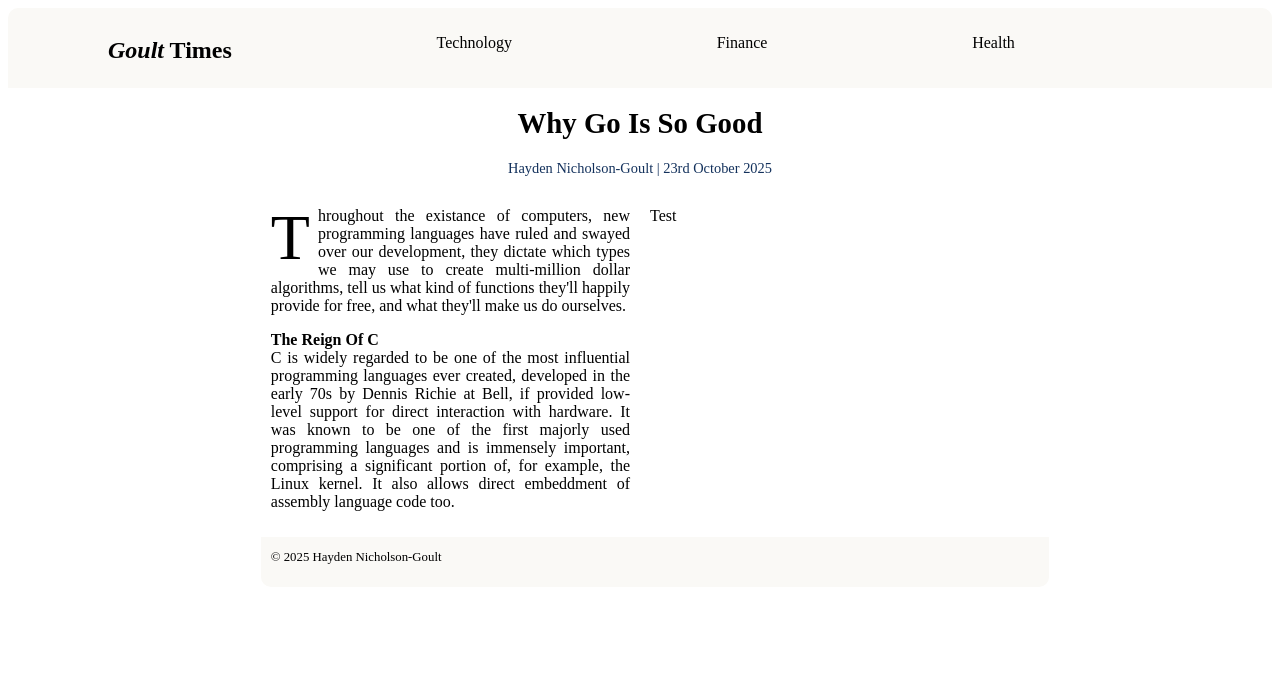
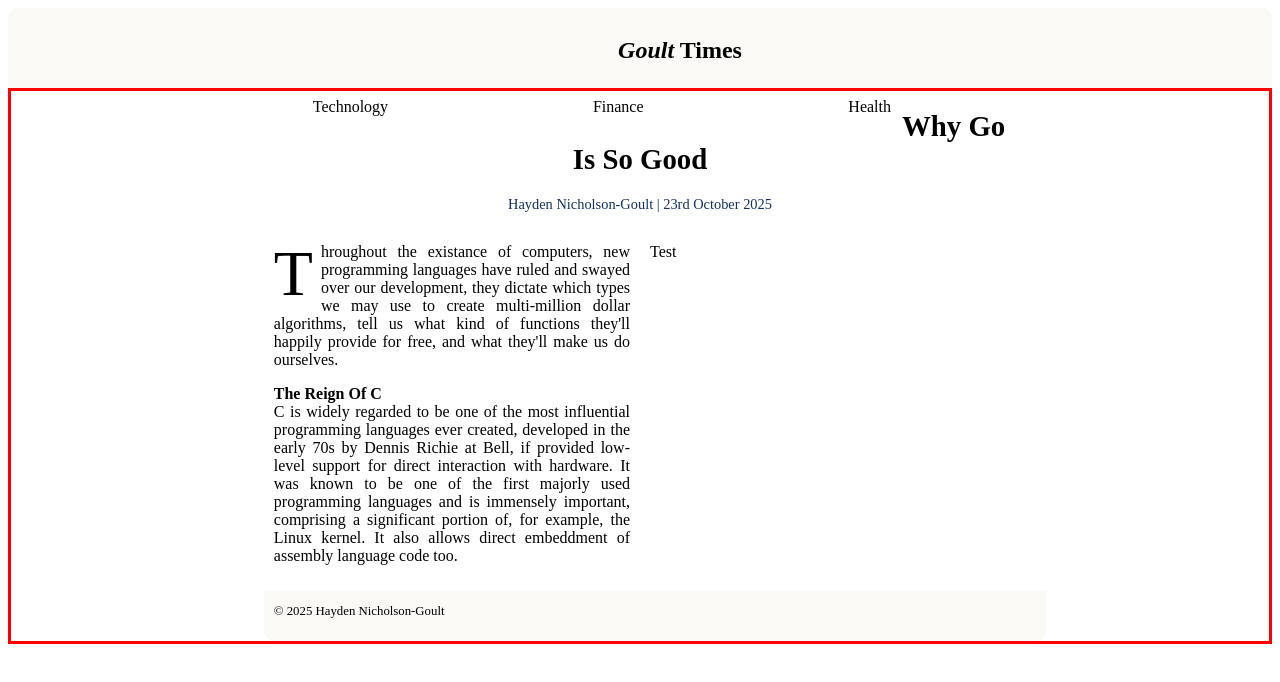
Before and after one commit to goultyy/goultyy.github.io, a plain HTML site: page index.html in a window 1280 px wide. Drawn offline with Linux system fonts and the light colour scheme; a web font is replaced by a local one.

Commit message:
Updated the scaling

```diff
--- a/index.html
+++ b/index.html
@@ -3,6 +3,7 @@
         <title>Main Page</title>
         <link href="https://fonts.googleapis.com/css2?family=IM+Fell+Double+Pica:ital@0;1&display=swap" rel="stylesheet">
         <link rel="stylesheet" href="style.css">
+        <meta name="viewport" content="width=device-width, initial-scale=1.0" />
     </head>
     <body>
         <div class="header">
--- a/style.css
+++ b/style.css
@@ -9,7 +9,7 @@ body {
     font-style: normal;
 }
 
-@media only screen and (min-width: 1400px) {
+@media (min-width: 1400px) {
     .paper-content {
         padding-left: 33%;
         padding-right: 33%;
@@ -19,17 +19,23 @@ body {
     }
 }
 
-@media only screen and (max-width: 1400px) and (min-width: 800px) {
+
+@media (max-width: 1400px) and (min-width: 800px) {
     .paper-content {
         padding-left: 20%;
         padding-right: 20%;
+        border: 3px solid red !important;
     }
     .right-info {
         margin-left: 16vw;
     }
+    .site-title {
+        text-align: center !important;
+        float: initial !important;
+    }
 }
 
-@media only screen and (max-width: 800px) {
+@media (max-width: 800px) {
     .paper-content {
         padding-left: 5%;
         padding-right: 5%;
```
